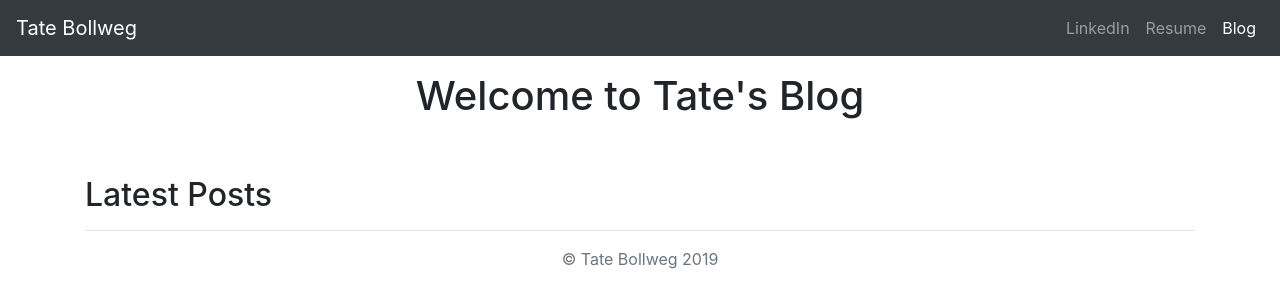
After one commit to MinersBaseball36/portfolio-project, a Django app: page /blog/ in a window 1280 px wide. The commit adds this page. Shown: the top 308 px of the page. Run offline with Django 3.2, Linux system fonts and the light colour scheme; data that the repository does not hold is empty; some libraries are stand-ins or nearby versions.

Commit message:
Blog Functionality and Polish

```diff
--- /dev/null
+++ b/blog/templates/blog/allblogs.html
@@ -0,0 +1,83 @@
+
+<!doctype html>
+<html lang="en">
+  <head>
+    {% load staticfiles %}
+    <meta charset="utf-8">
+    <meta name="viewport" content="width=device-width, initial-scale=1, shrink-to-fit=no">
+    <meta name="description" content="">
+    <meta name="author" content="Mark Otto, Jacob Thornton, and Bootstrap contributors">
+    <meta name="generator" content="Jekyll v3.8.5">
+    <title>Tate's Blog</title>
+
+    <!-- Bootstrap core CSS -->
+    <link rel="stylesheet" href="https://stackpath.bootstrapcdn.com/bootstrap/4.3.1/css/bootstrap.min.css" integrity="sha384-ggOyR0iXCbMQv3Xipma34MD+dH/1fQ784/j6cY/iJTQUOhcWr7x9JvoRxT2MZw1T" crossorigin="anonymous">
+
+
+    <style>
+      .bd-placeholder-img {
+        font-size: 1.125rem;
+        text-anchor: middle;
+        -webkit-user-select: none;
+        -moz-user-select: none;
+        -ms-user-select: none;
+        user-select: none;
+      }
+
+      @media (min-width: 768px) {
+        .bd-placeholder-img-lg {
+          font-size: 3.5rem;
+        }
+      }
+    </style>
+    <!-- Custom styles for this template -->
+    <link href="album.css" rel="stylesheet">
+  </head>
+  <body>
+    <header>
+        <nav class="navbar navbar-expand-lg navbar-dark bg-dark">
+            <a class="navbar-brand" href="{% url 'home' %}">Tate Bollweg</a>
+            <button class="navbar-toggler" type="button" data-toggle="collapse" data-target="#navbarNavAltMarkup" aria-controls="navbarNavAltMarkup" aria-expanded="false" aria-label="Toggle navigation">
+              <span class="navbar-toggler-icon"></span>
+            </button>
+            <div class="collapse navbar-collapse" id="navbarNavAltMarkup">
+              <div class="navbar-nav ml-auto">  <!-- TATE ADDED ML-AUTO TO MOVE NAVBAR TO RIGHT OF PAGE -->
+                <a class="nav-item nav-link" href= "https://www.linkedin.com/in/tate-bollweg/">LinkedIn</a>
+                <a class="nav-item nav-link" href="{% static 'Tate Bollweg - Fall 2019 Resume.pdf' %}">Resume</a>
+                <a class="nav-item nav-link active" href="{% url 'allblogs' %}">Blog</a>
+              </div>
+            </div>
+          </nav>
+</header>
+
+<main role="main">
+    <div class="container">
+
+    <h1 class="text-center pt-3">Welcome to Tate's Blog</h1> <!-- TATE ADDED: CLASS="TEXT-CENTER" TO CENTER AND "PT-3" TO CREATE SPACE FROM THE TOP -->
+    <br />
+    <br />
+    <h2>Latest Posts</h2>
+    <hr />
+
+    {% for blog in blogs.all %}
+    <a href="{% url 'detail' blog.id %}"><h3>{{ blog.title }}</h3></a>
+    {{ blog.pub_date_pretty }}
+    <br />
+    <img class="img-fluid" src="{{ blog.image.url }}" height=200 width=200 />
+    <br />
+    <p>{{ blog.summary }}</p>
+    {% endfor %}
+
+</div>
+
+</main>
+
+<footer class="text-muted">
+  <div class="container text-center">
+    <p>© Tate Bollweg {% now "Y" %}</p>
+  </div>
+</footer>
+<script src="https://code.jquery.com/jquery-3.3.1.slim.min.js" integrity="sha384-q8i/X+965DzO0rT7abK41JStQIAqVgRVzpbzo5smXKp4YfRvH+8abtTE1Pi6jizo" crossorigin="anonymous"></script>
+<script src="https://cdnjs.cloudflare.com/ajax/libs/popper.js/1.14.7/umd/popper.min.js" integrity="sha384-UO2eT0CpHqdSJQ6hJty5KVphtPhzWj9WO1clHTMGa3JDZwrnQq4sF86dIHNDz0W1" crossorigin="anonymous"></script>
+<script src="https://stackpath.bootstrapcdn.com/bootstrap/4.3.1/js/bootstrap.min.js" integrity="sha384-JjSmVgyd0p3pXB1rRibZUAYoIIy6OrQ6VrjIEaFf/nJGzIxFDsf4x0xIM+B07jRM" crossorigin="anonymous"></script>
+</html>
--- /dev/null
+++ b/blog/urls.py
@@ -0,0 +1,9 @@
+from django.urls import path
+
+from . import views
+
+
+urlpatterns = [
+    path('', views.allblogs, name='allblogs'),
+    path('<int:blog_id>/', views.detail, name='detail'),
+]
--- a/blog/views.py
+++ b/blog/views.py
@@ -1,3 +1,13 @@
-from django.shortcuts import render
+from django.shortcuts import render, get_object_or_404
 
-# Create your views here.
+from .models import Blog
+
+
+def allblogs(request):
+    blogs = Blog.objects
+    return render(request, 'blog/allblogs.html', {'blogs': blogs})
+
+
+def detail(request, blog_id):
+    detailblog = get_object_or_404(Blog, pk=blog_id)
+    return render(request, 'blog/detail.html', {'blog': detailblog})
--- a/portfolio/urls.py
+++ b/portfolio/urls.py
@@ -14,7 +14,7 @@ Including another URLconf
     2. Add a URL to urlpatterns:  path('blog/', include('blog.urls'))
 """
 from django.contrib import admin
-from django.urls import path
+from django.urls import path, include
 
 # TATE ADDED THESE
 from django.conf import settings
@@ -26,4 +26,5 @@ import jobs.views
 urlpatterns = [
     path('admin/', admin.site.urls),
     path('', jobs.views.home, name='home'),
+    path('blog/', include('blog.urls')),
 ] + static(settings.MEDIA_URL, document_root=settings.MEDIA_ROOT)
```
Also changed, not shown: blog/models.py (+9 -0 lines), blog/templates/blog/detail.html (added, +76 -0 lines), jobs/templates/jobs/home.html (+8 -7 lines), portfolio/settings.py (+8 -1 lines), 2 other files.
